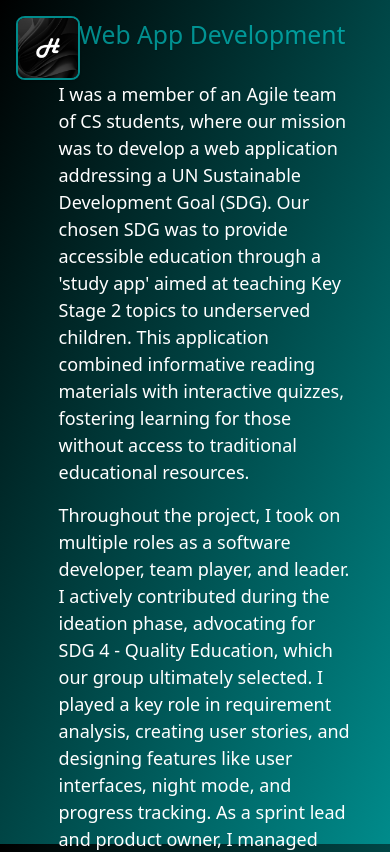
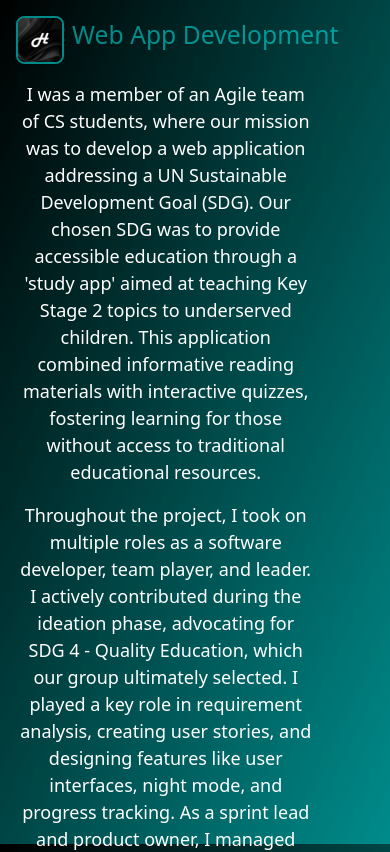
Before and after one commit to HMZMH/hamzah-mahmood-portfolio, a React (Create React App) app: page /project1 in a window 390 px wide. Shown: the top 852 px of the page. Built offline with nearby package versions, Linux system fonts and the light colour scheme.

Commit message:
Mobile view corrections

```diff
--- a/src/App.css
+++ b/src/App.css
@@ -26,7 +26,6 @@ h2{
 }
 
 p {
-    text-align: left;
     color: white;
     font-size: large;
 }
@@ -36,7 +35,6 @@ h3{
 }
 
 h5{
-    text-align: justify;
     color: cyan !important;
 }
 
@@ -55,9 +53,16 @@ li{
     box-shadow: 0 1px 2px rgba(0, 0, 0, 0.2);
 }
 
+#portrait-div{
+    text-align: end;
+    margin-right: 23.5vw;
+    margin-top: 150px;
+}
+
 #portrait{
     opacity: 75%;
     max-width: 15vw;
+    min-width: 55px;
     position: absolute;
     border-radius: 100%;
 }
@@ -68,9 +73,8 @@ li{
 
 .content-div{
     padding-top: 5%;
-    padding-left: 12.5%;
-    padding-right: 7.5%;
-    padding-bottom: 5%;
+    padding-left: 10vw;
+    padding-right: 10vw;
 }
 
 #wallpaper{
@@ -85,32 +89,30 @@ li{
 }
 
 #video{
-    margin-top: -100vh;
+    margin-top: -1250px;
     opacity: 10%;
     max-width: 100vw;
-    min-width: 100vw;
     z-index: -999;
     opacity: 0.1;
-    position: absolute;
+    position: relative;
     -webkit-mask-image:-webkit-gradient(linear, from(rgba(0,0,0,1)), to(rgba(0,0,0,0)));
     mask-image: linear-gradient(to top, rgba(0,0,0,1), rgba(0,0,0,0));
 }
 
 .sections{
-    height: 50vh;
+    margin-top: 150px;
+    margin-bottom: 250px;
 }
 
 @media only screen and (max-width: 900px) {
     .content-div {
-        padding-left: 12.5%;
+        text-align: center;
+        padding-left: 5vw;
+        padding-right: 5vw;
     }
-    #title-div{
-        height:75vh;
+    #portrait-div{
+        text-align: end;
+        margin-right: 20vw;
+        margin-top: 150px;
     }
   }
-
-  @media only screen and (max-width: 600px) {
-    .content-div {
-        padding-left: 15%;
-    }
-  }
--- a/src/App.js
+++ b/src/App.js
@@ -33,7 +33,7 @@ function Home() {
 
       <div className='content-div'>
 
-          <div style={{textAlign:'end', marginRight:'23.5vw', marginTop:'12.5vh'}}>
+          <div id='portrait-div'>
             <img src={portrait} id='portrait'></img>
           </div>
 
@@ -42,28 +42,20 @@ function Home() {
           <h1 style={{color:'cyan'}}>A software engineer.</h1>
         </div>
 
-        <section className='sections' style={{marginTop:'-30vh'}}>
-          <div style={{marginTop:'25vh'}}>
+        <section className='sections' style={{marginTop:'-300px'}}>
             <Section1/>
-          </div>
         </section>
 
         <section className='sections'>
-        <div style={{marginTop:'25vh'}}>
             <Section2/>
-          </div>
         </section>
 
         <section className='sections'>
-        <div style={{marginTop:'25vh'}}>
             <Section3/>
-          </div>
         </section>
 
         <section className='sections'>
-        <div style={{marginTop:'25vh'}}>
             <Section4/>
-          </div>
         </section>
 
       </div>
--- a/src/homepage/Section1.css
+++ b/src/homepage/Section1.css
@@ -5,7 +5,8 @@
 #spotify-player{
     margin-top: 1vh;
     min-width: 15vw;
-    height: 38.1vh;
+    height: 360px;
+    min-height:360px;
     border-radius: 15px;
     opacity: 0.8;
     box-shadow: 0 1px 2px rgba(0, 0, 0, 0.2);
--- a/src/homepage/Section2.css
+++ b/src/homepage/Section2.css
@@ -1,5 +1,6 @@
 .tile {
-    width: 20rem !important;
+    width: 18rem;
+    min-width: fit-content;
     text-align: center;
     margin-right: 1rem;
     margin-top: 1rem;
--- a/src/homepage/Section4.css
+++ b/src/homepage/Section4.css
@@ -27,6 +27,7 @@ input, textarea :hover{
 #send-button{
     color: white;
     background-color: black!important;
+    min-width: fit-content;
     max-width: 7.5vw !important;
     box-shadow: 0 1px 2px rgba(0, 0, 0, 0.2);
 }
--- a/src/homepage/Socials.css
+++ b/src/homepage/Socials.css
@@ -40,3 +40,11 @@
         padding: 20%;
     }
   }
+
+  @media only screen and (max-width: 600px) {
+    #logos{
+        width: 3rem;
+        height: 3rem;
+        padding: 15%;
+    }
+  }
```
